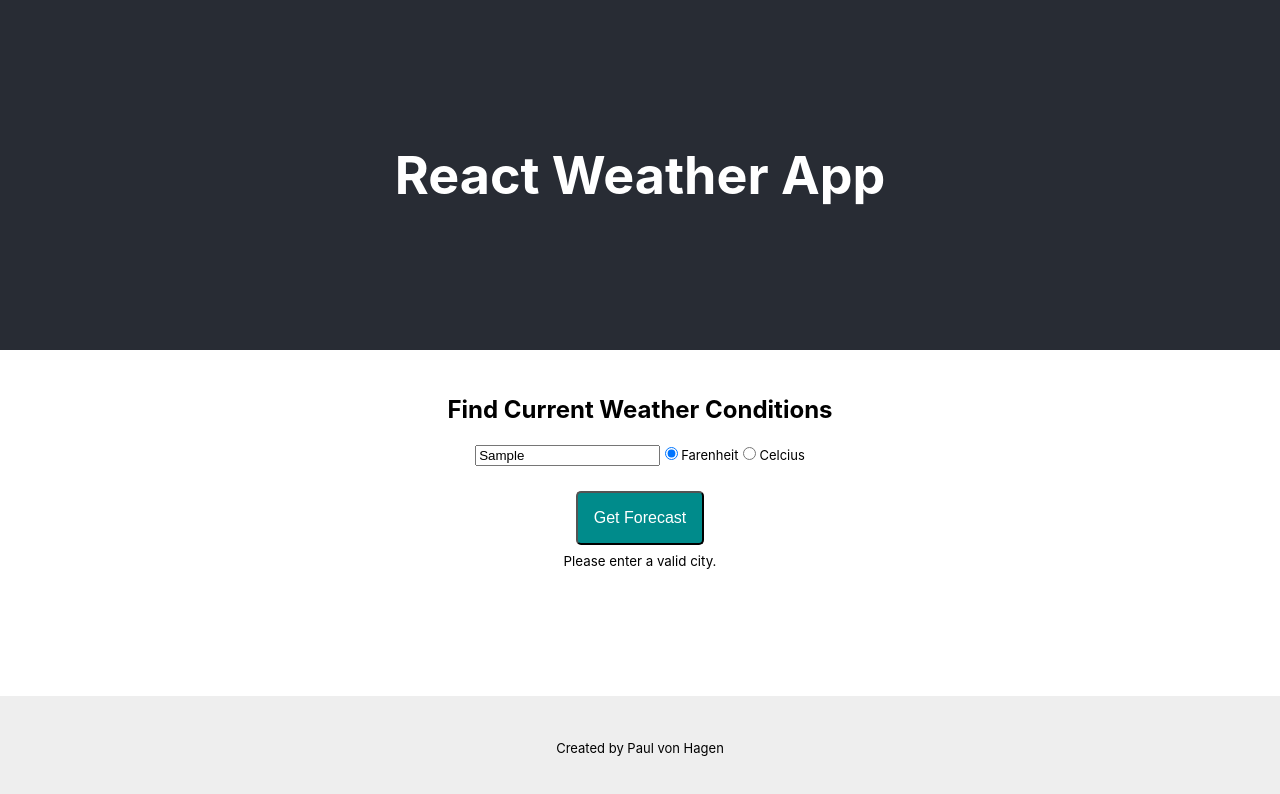
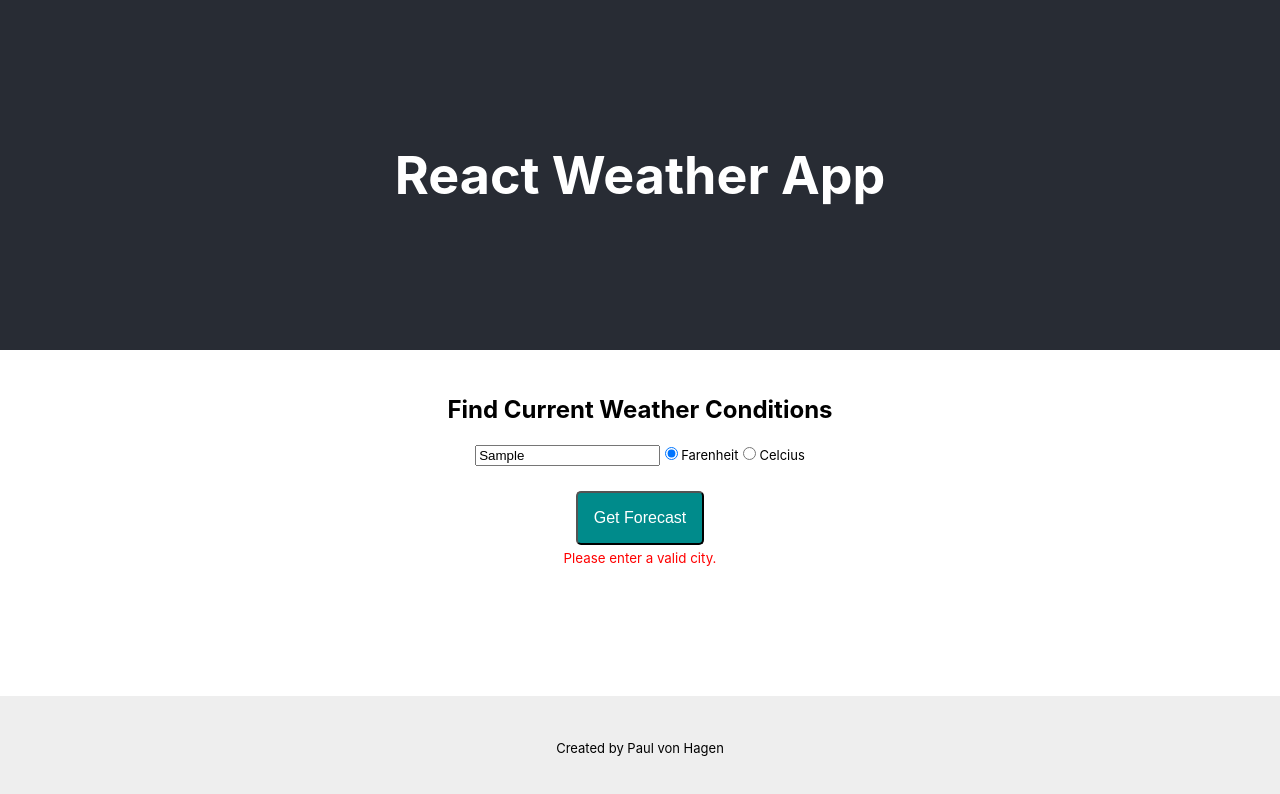
Before and after one commit to paulsvh/weather_app, a React (Create React App) app: page / in a window 1280 px wide. Both pictures are taken after typing "Sample" into the empty fields and a click on the button "Get Forecast". Shown: the top 794 px of the page. Built offline with nearby package versions, Linux system fonts and the light colour scheme; no server answers.

Commit message:
implement new css in Condition component

```diff
--- a/src/components/Conditions/Conditions.js
+++ b/src/components/Conditions/Conditions.js
@@ -3,9 +3,9 @@ import classes from './Conditions.module.css'
 
 const conditions = (props) => {
     return (
-        <div>
-            {props.error && <small>Please enter a valid city.</small>}
-            {props.loading && <div>Loading...</div>}
+        <div className={classes.Wrapper}>
+            {props.error && <small className={classes.Small}>Please enter a valid city.</small>}
+            {props.loading && <div className={classes.Loader}>Loading...</div>}
             {props.responseObj.cod === 200 ?
             <div className={classes.Wrapper}>
                 <p><strong>{props.responseObj.name}</strong></p>
```
